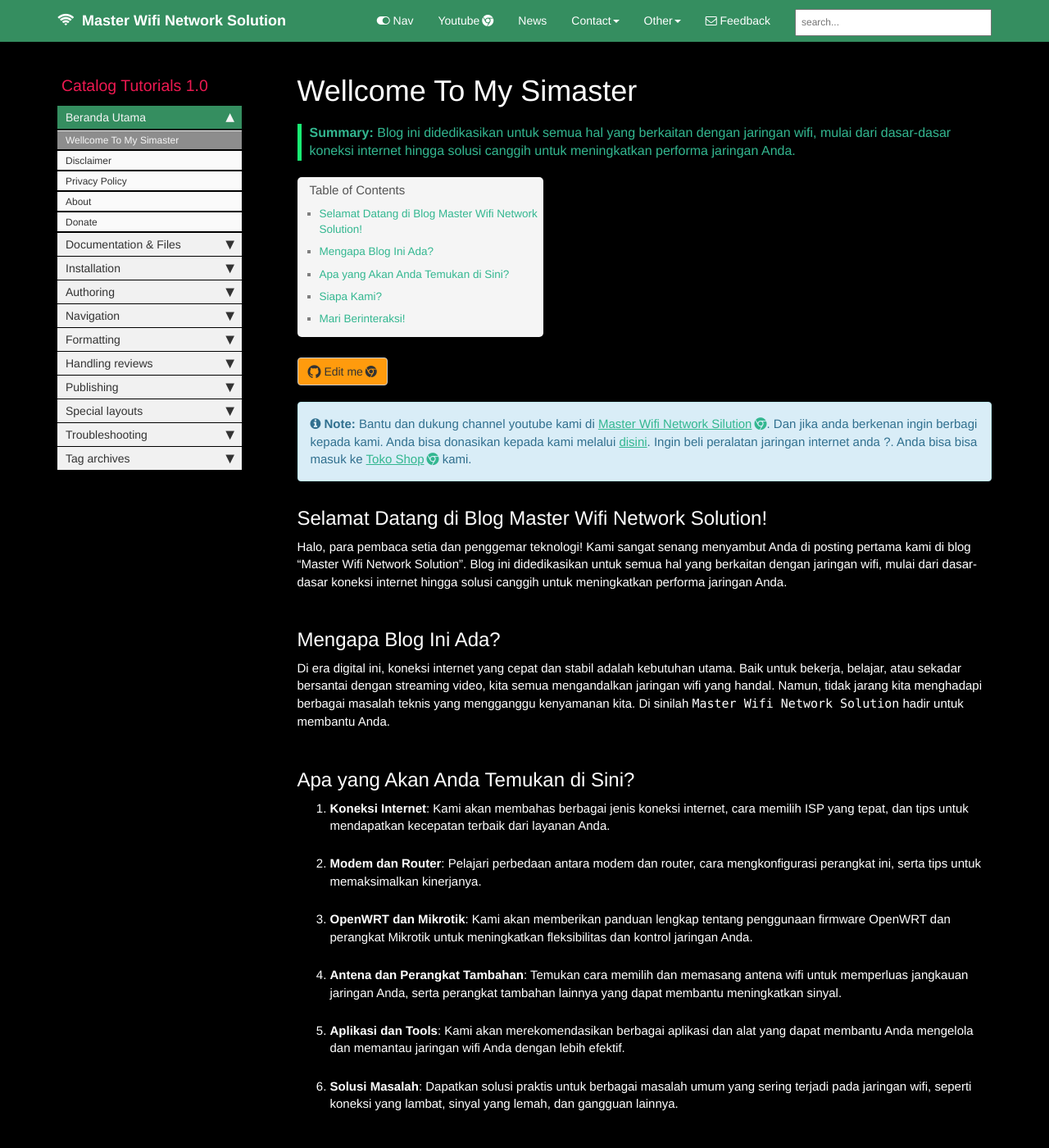
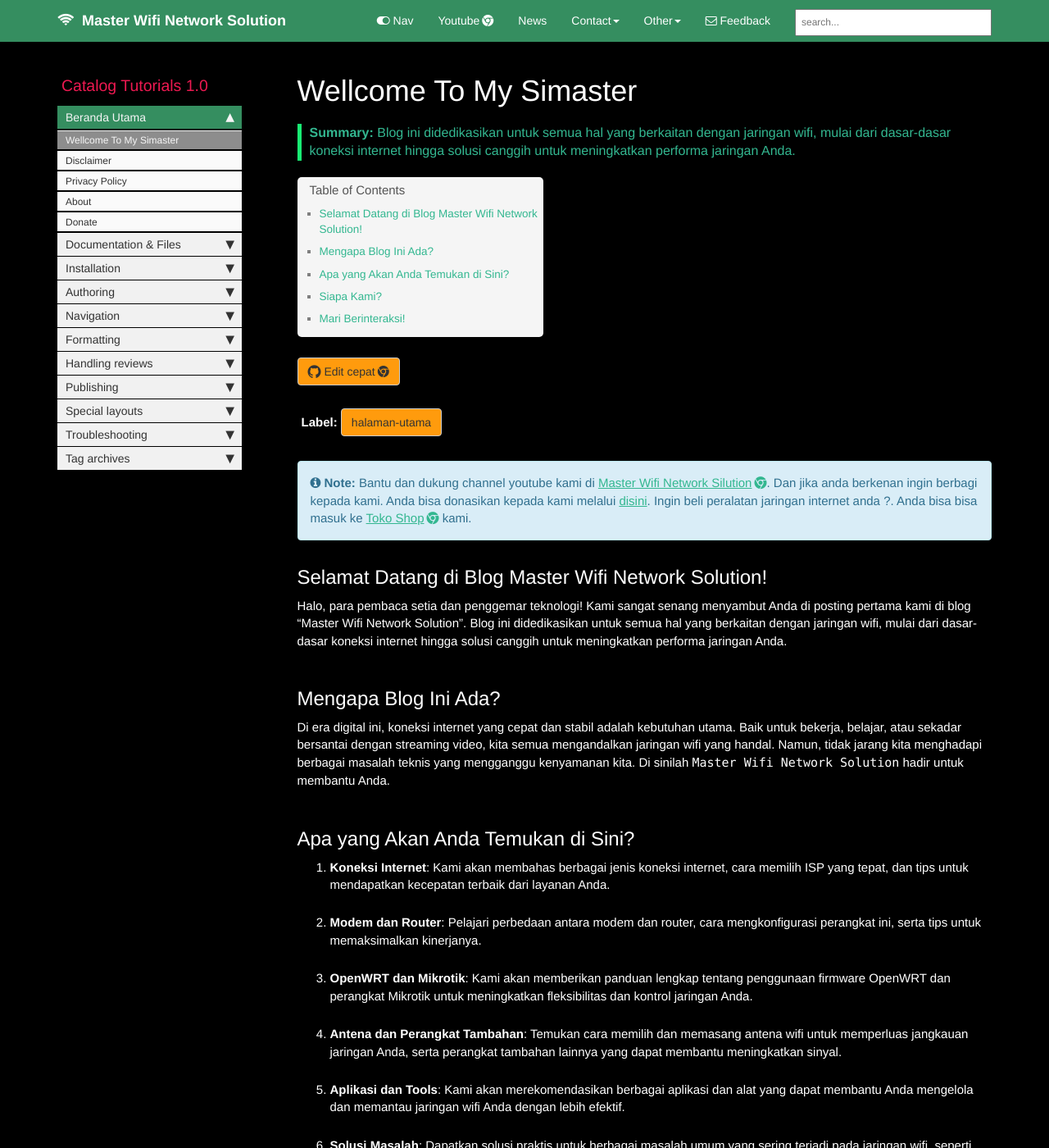
Before and after one commit to ysfku/ysfku.github.io, a Jekyll site: the page built from index.md, in a window 1280 px wide and 1400 px high. Shown: the whole window at 82% size. Built offline with Jekyll 4.4.1, drawn with Linux system fonts in a browser that asks for light colours; comment, search, counter and statistics services are not loaded.

Commit message:
update bagian label tags

```diff
--- a/_layouts/page.html
+++ b/_layouts/page.html
@@ -39,25 +39,9 @@
     {% endunless %}
 
 
-    {% if site.github_editme_path %}
-
-    <a target="_blank" rel="noopener" href="https://github.com/{{site.github_editme_path}}{{page.path}}" class="btn btn-default githubEditButton" role="button"><i class="fa fa-github fa-lg"></i> Edit me</a>
-
-    {% endif %}
+    {% if site.github_editme_path %}<a target="_blank" rel="noopener" href="https://github.com/{{site.github_editme_path}}{{page.path}}" class="btn btn-default githubEditButton" role="button"><i class="fa fa-github fa-lg"></i> Edit cepat</a>{% endif %} <div class="tags">{% if page.tags != null %}<b>Label: </b>{% assign projectTags = site.data.tags.allowed-tags %}{% for tag in page.tags %}{% if projectTags contains tag %} <a href="{{ "tag_" | append: tag | append: ".html" }}" class="btn btn-default navbar-btn cursorNorm" role="button">{{page.tagName}}{{tag}}</a>{% endif %}{% endfor %}{% endif %}</div>
 
    {{content}}
-
-    <div class="tags">
-        {% if page.tags != null %}
-        <b>Tags: </b>
-        {% assign projectTags = site.data.tags.allowed-tags %}
-        {% for tag in page.tags %}
-        {% if projectTags contains tag %}
-        <a href="{{ "tag_" | append: tag | append: ".html" }}" class="btn btn-default navbar-btn cursorNorm" role="button">{{page.tagName}}{{tag}}</a>
-        {% endif %}
-        {% endfor %}
-        {% endif %}
-    </div>
 
 {% include commento.html %}
 
--- a/_layouts/post.html
+++ b/_layouts/post.html
@@ -29,10 +29,10 @@
         {% include toc.html %}
         {% endunless %}
 
+        {% if site.github_editme_path %}<a target="_blank" rel="noopener" href="https://github.com/{{site.github_editme_path}}{{page.path}}" class="btn btn-default githubEditButton" role="button"><i class="fa fa-github fa-lg"></i> Edit cepat</a>{% endif %} <div class="tags">{% if page.tags != null %}<b>Label: </b>{% assign projectTags = site.data.tags.allowed-tags %}{% for tag in page.tags %}{% if projectTags contains tag %} <a href="{{ "tag_" | append: tag | append: ".html" }}" class="btn btn-default navbar-btn cursorNorm" role="button">{{page.tagName}}{{tag}}</a>{% endif %}{% endfor %}{% endif %}</div>
+
         {{ content }}
     </div>
-
-
 
 </article>
 
```
Also changed, not shown: other parts of _layouts/page.html (+0 -2 lines), other parts of _layouts/post.html (+0 -2 lines).
